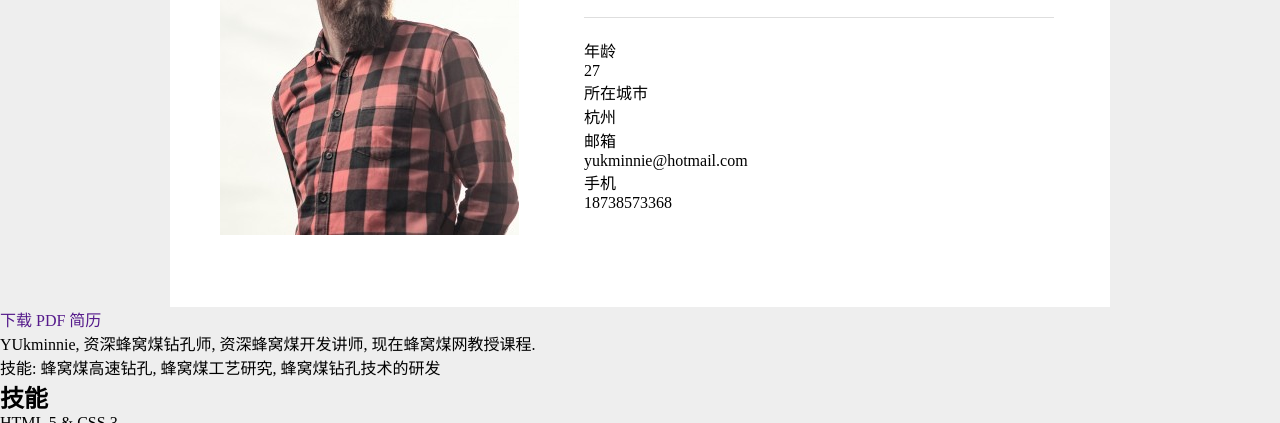
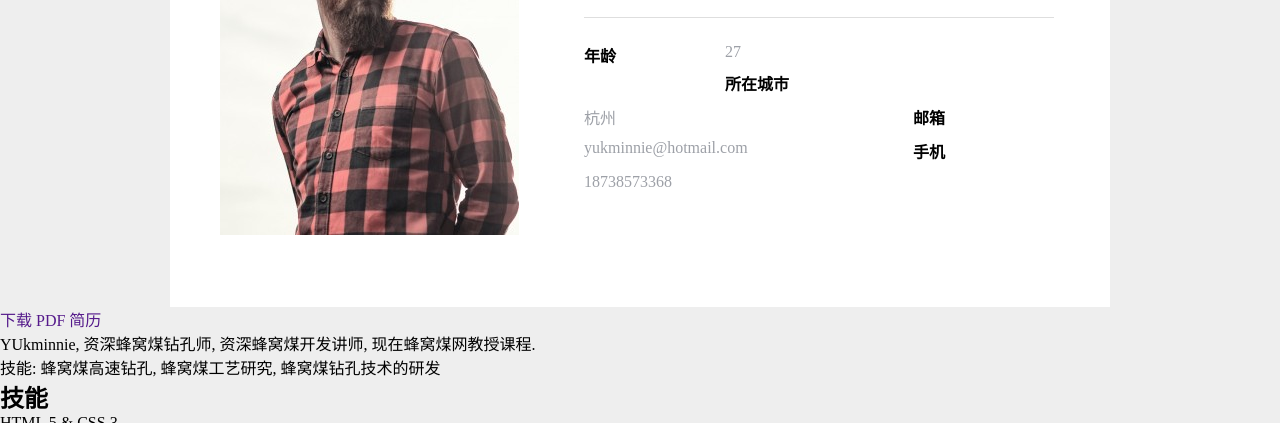
Before and after one commit to yukminnie/resume, a plain HTML site: page index.html in a window 1280 px wide. Shown: the part 677-1100 px from the top of the page. Drawn offline with Linux system fonts and the light colour scheme.

Commit message:
text的解释列表部分, 用到了float配合width进行左右布局, 字体,间距,颜色调整不再熬述.

```diff
--- a/css/style.css
+++ b/css/style.css
@@ -160,3 +160,19 @@ hr {
 .text hr {
     margin: 20px 0;
 }
+
+.userCard dl dt,
+.userCard dl dd {
+    float: left;
+    padding: 5px 0;
+}
+
+.userCard dl dt {
+    width: 30%;
+    font-weight: bold;
+}
+
+.userCard dl dd {
+    width: 70%;
+    color: #9da0a7;
+}
```
